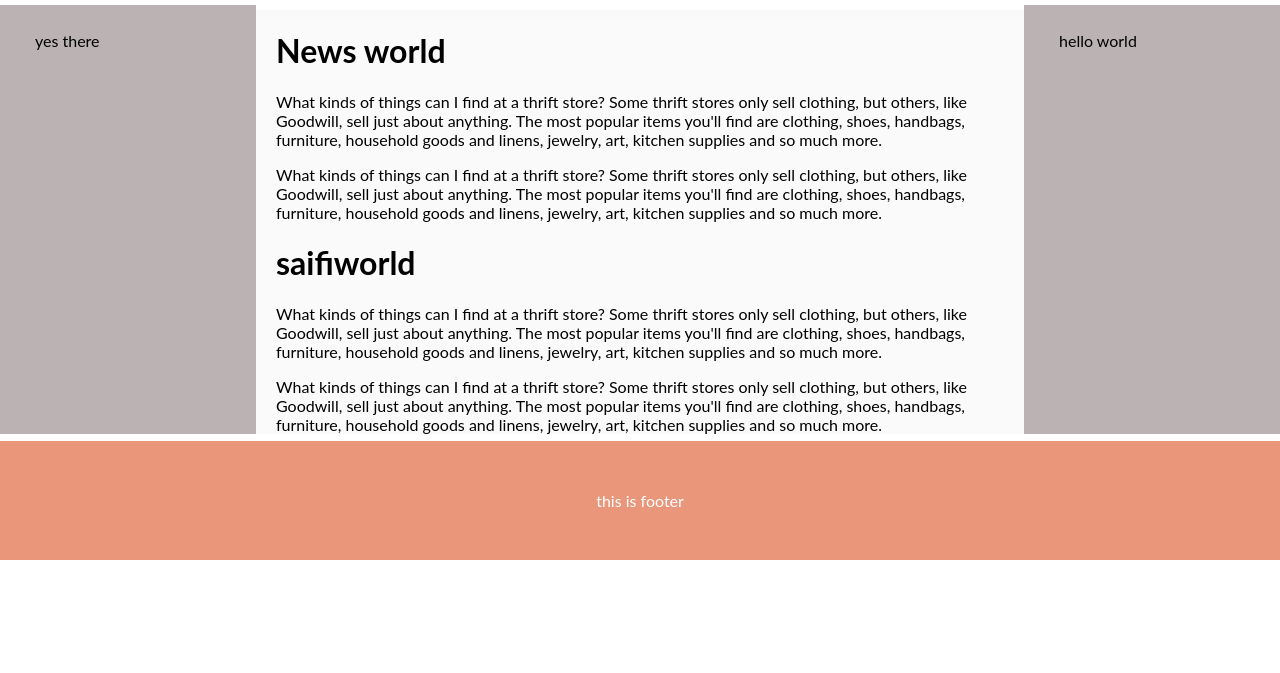
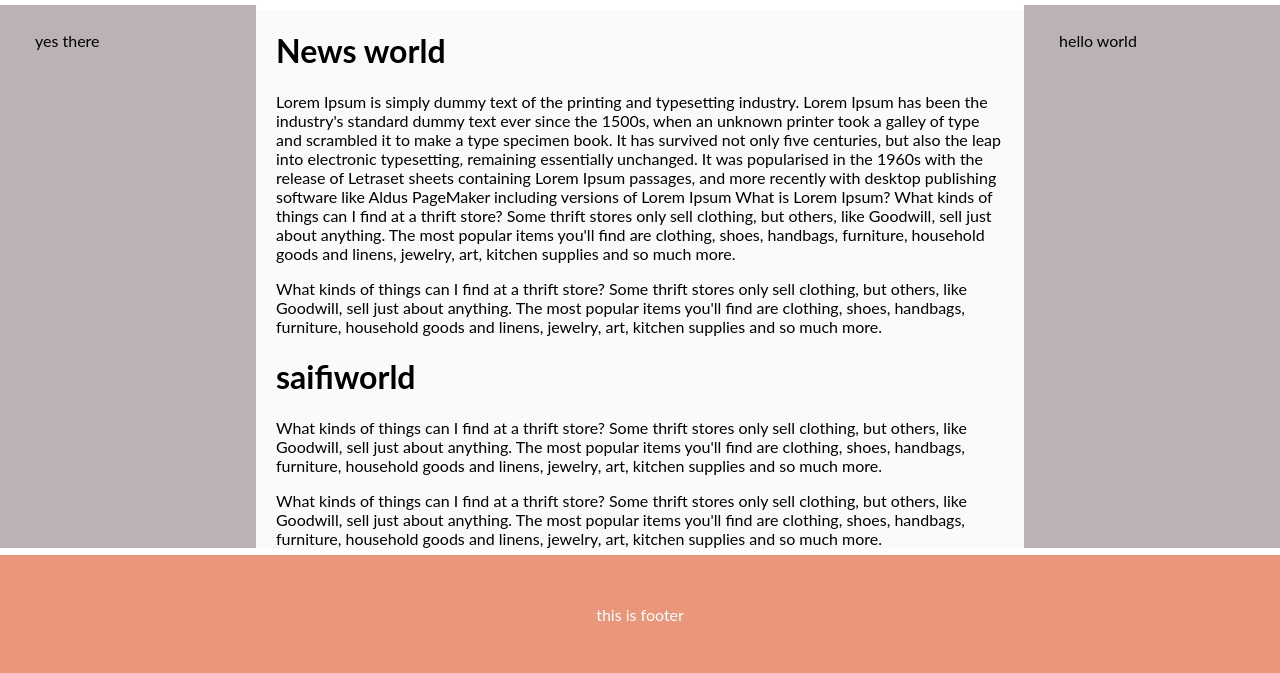
Before and after one commit to BilalAhmed786/webapp, a PHP site: page /webapp/pages/news.php in a window 1280 px wide. Shown: the part 100-773 px from the top of the page. Run offline with PHP 8.4, Linux system fonts and the light colour scheme.

Commit message:
Bug Fixed

```diff
--- a/partials/newswork.php
+++ b/partials/newswork.php
@@ -3,6 +3,13 @@ News world
 </h1>
 
 <p>
+Lorem Ipsum is simply dummy text of the printing and typesetting industry.
+Lorem Ipsum has been the industry's standard dummy text ever since the 1500s,
+when an unknown printer took a galley of type and scrambled it to make a type specimen book.
+It has survived not only five centuries, but also the leap into electronic typesetting, remaining essentially unchanged.
+ It was popularised in the 1960s with the release of Letraset sheets containing Lorem Ipsum passages,
+  and more recently with desktop publishing software like Aldus PageMaker including versions of Lorem Ipsum
+  What is Lorem Ipsum?
 What kinds of things can I find at a thrift store?
 Some thrift stores only sell clothing, but others, like Goodwill, sell just about anything.
 The most popular items you'll find are clothing, shoes, handbags, furniture, household goods and linens, jewelry, art, kitchen supplies and so much more.
```
Also changed, not shown: pages/search.php (+13 -3 lines).
